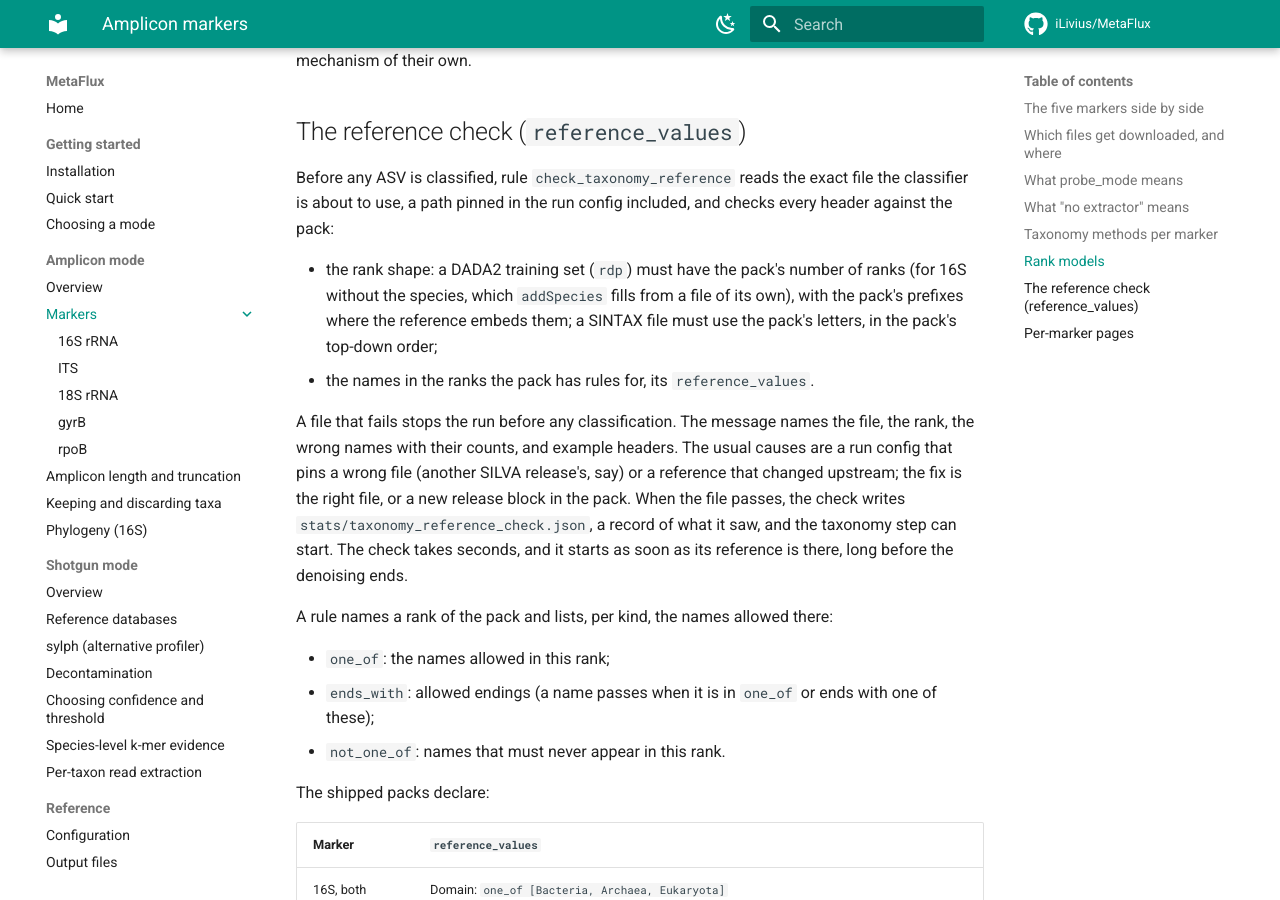
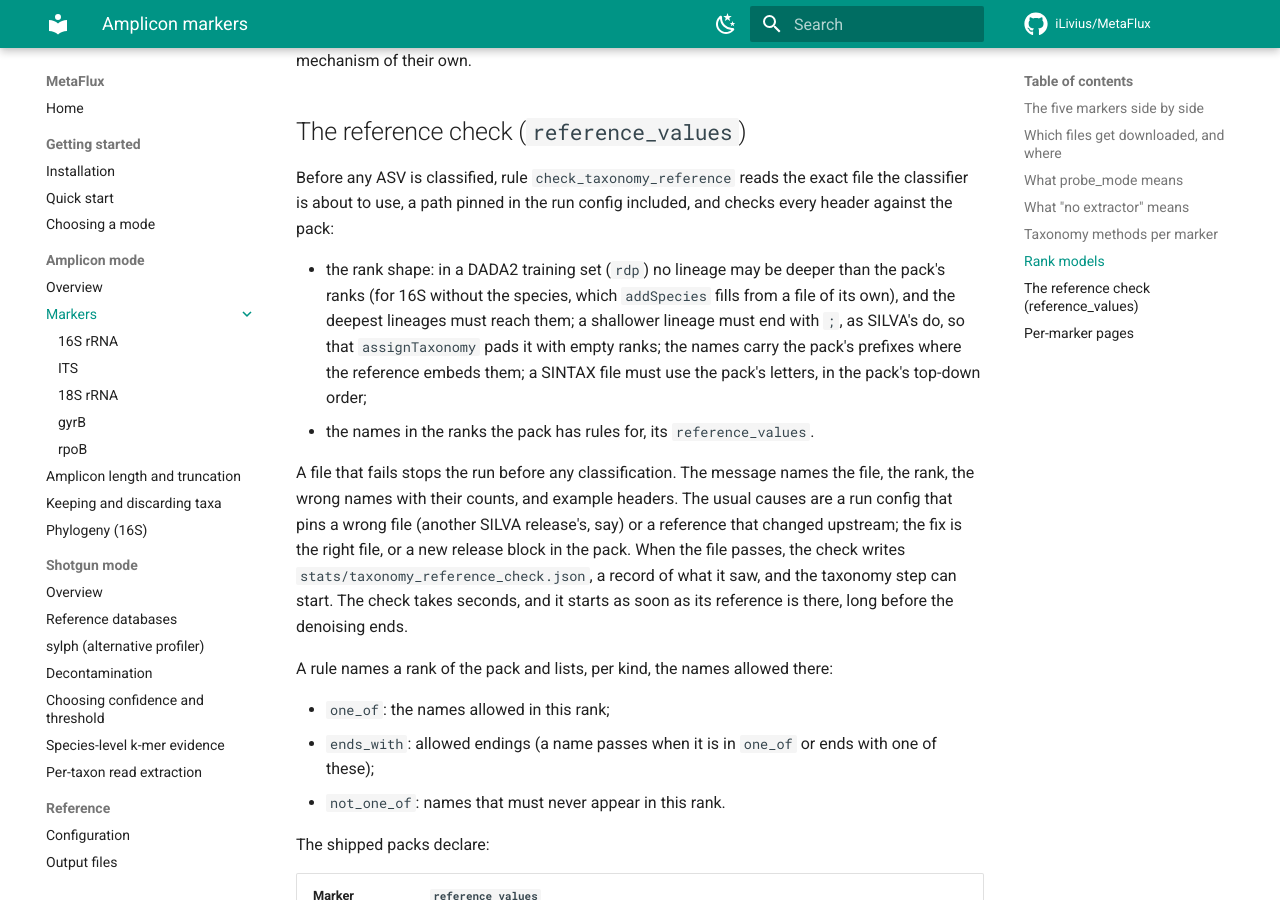
Before and after one commit to iLivius/MetaFlux, an MkDocs documentation site: the page built from docs/amplicon/markers/index.md, in a window 1280 px wide and 900 px high, scrolled down 8119 px. Built offline with MkDocs 1.6.1 and Material for MkDocs 9.7.7, drawn with Linux system fonts in a browser that asks for light colours; comment, search, counter and statistics services are not loaded.

Commit message:
Docs: what the reference check asks of a training set's lineage depth
markers/index.md said a DADA2 training set "must have the pack's number of
ranks". The check (check_reference_ranks.py) asks less: no lineage may be
deeper than the pack's ranks (for 16S without the species, which
addSpecies fills), the deepest lineages must reach them, and a shallower
lineage must end with ';', so that assignTaxonomy pads it with empty
ranks. Shallower lineages are normal: the SILVA 144 training set MetaFlux
builds has lineages of 1 to 7 ranks, all ending with ';', and passes. A
reader writing a pack of their own would have taken the old sentence to
mean that every lineage needs every rank.

Tested:
- mkdocs build --strict with the heading-link check of mkdocs.yml: no
  warning.
- Depths in the SILVA 144 training set built by MetaFlux (7rank,
  other-verbatim): 510 lineages of 1 rank, 253 of 2, ..., 473,550 of 7;
  every header ends with ';'.

Reruns: none. Only the docs change.

```diff
--- a/docs/amplicon/markers/index.md
+++ b/docs/amplicon/markers/index.md
@@ -229,10 +229,12 @@
 classifier is about to use, a path pinned in the run config included, and checks every
 header against the pack:
 
-- the rank shape: a DADA2 training set (`rdp`) must have the pack's number of ranks
-  (for 16S without the species, which `addSpecies` fills from a file of its own), with
-  the pack's prefixes where the reference embeds them; a SINTAX file must use the
-  pack's letters, in the pack's top-down order;
+- the rank shape: in a DADA2 training set (`rdp`) no lineage may be deeper than the
+  pack's ranks (for 16S without the species, which `addSpecies` fills from a file of
+  its own), and the deepest lineages must reach them; a shallower lineage must end with
+  `;`, as SILVA's do, so that `assignTaxonomy` pads it with empty ranks; the names carry
+  the pack's prefixes where the reference embeds them; a SINTAX file must use the pack's
+  letters, in the pack's top-down order;
 - the names in the ranks the pack has rules for, its `reference_values`.
 
 A file that fails stops the run before any classification. The message names the file,
```
